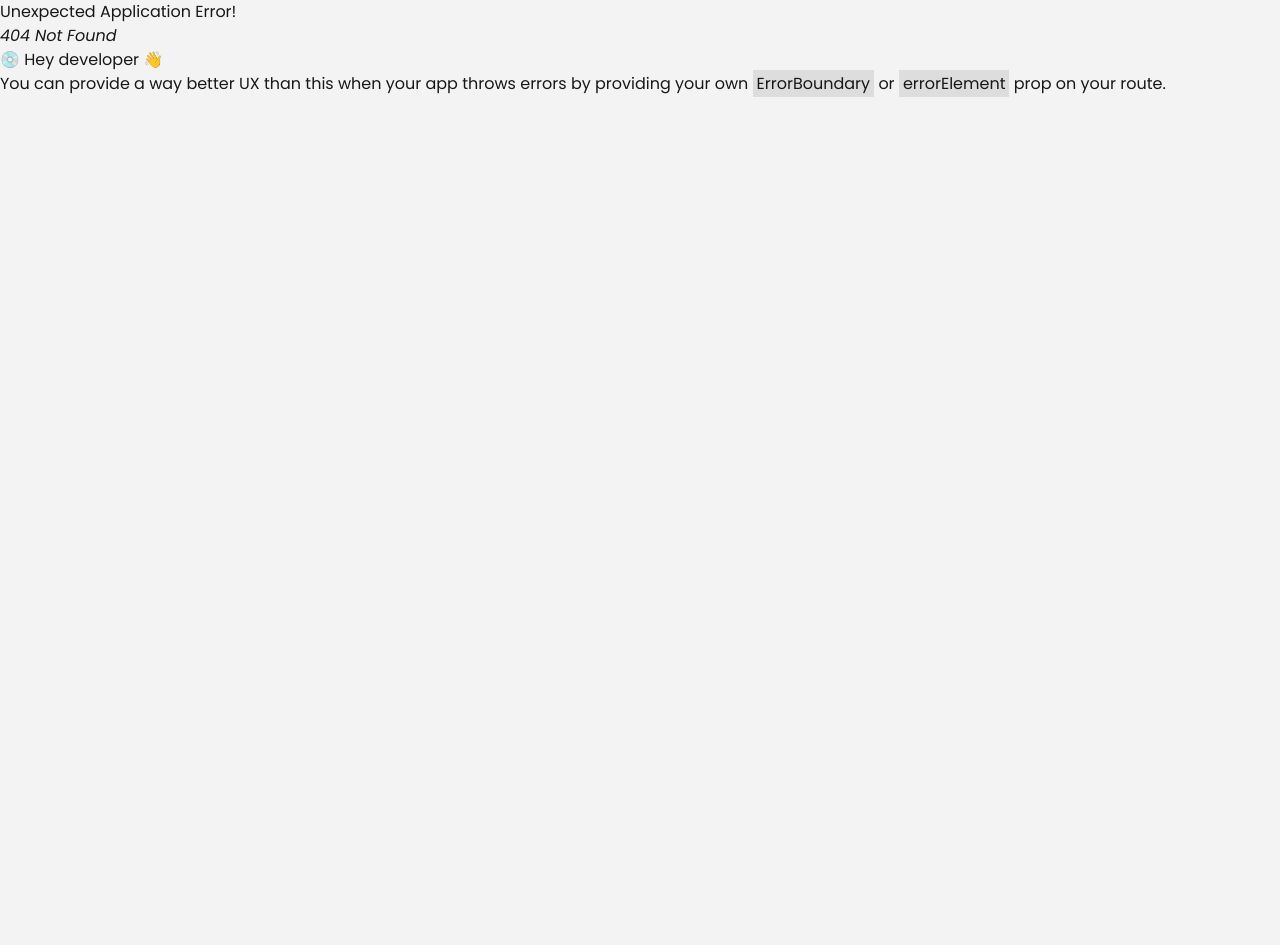
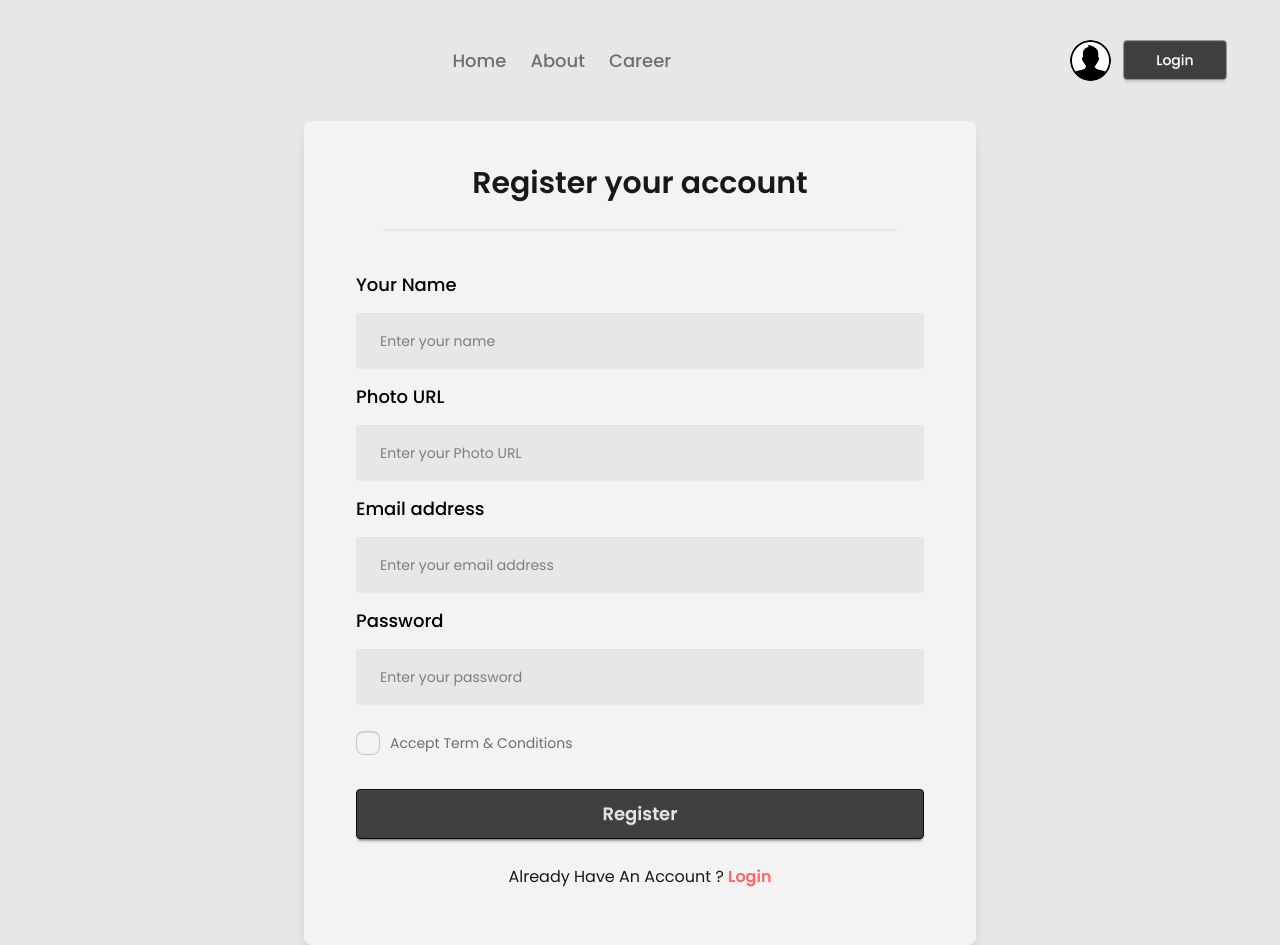
Before and after one commit to sahkil12/Dragon-news-with-firebase, a React (Vite) app: page /auth/register in a window 1280 px wide. Before the commit this address had no page. Before the commit the page ends 800 px from the top, so only its background shows below. Built offline with nearby package versions, Linux system fonts and the light colour scheme.

Commit message:
LogOut and Register page design complete

```diff
--- a/src/Components/Navbar.jsx
+++ b/src/Components/Navbar.jsx
@@ -1,22 +1,42 @@
-import { NavLink } from "react-router-dom";
-import user from '../assets/user.png'
+import { Link, NavLink } from "react-router-dom";
+import user from "../assets/user.png";
 
 const Navbar = () => {
   return (
-        <div className="flex gap-4 my-14 flex-col md:gap-1 items-center md:flex-row justify-between">
+    <div className="flex gap-4  flex-col md:gap-1 items-center md:flex-row justify-between">
       <div></div>
       {/* nav section */}
       <div className="nav flex gap-6 text-lg text-accent">
-                    <NavLink className={({isActive})=> isActive ? 'border-b pb-1 font-medium' : 'font-medium'} to={'/'}>Home</NavLink>
-                    <NavLink className={({isActive})=> isActive ? 'border-b pb-1 font-medium' : 'font-medium'} to={'/about'}>About</NavLink>
-                    <NavLink className={({isActive})=> isActive ? 'border-b pb-1 font-medium' : 'font-medium'} to={'/career'}>Career</NavLink>
+        <NavLink
+          className={({ isActive }) =>
+            isActive ? "border-b pb-1 font-medium" : "font-medium"
+          }
+          to={"/"}
+        >
+          Home
+        </NavLink>
+        <NavLink
+          className={({ isActive }) =>
+            isActive ? "border-b pb-1 font-medium" : "font-medium"
+          }
+          to={"/about"}
+        >
+          About
+        </NavLink>
+        <NavLink
+          className={({ isActive }) =>
+            isActive ? "border-b pb-1 font-medium" : "font-medium"
+          }
+          to={"/career"}
+        >
+          Career
+        </NavLink>
       </div>
       <div className="flex gap-3">
         {/* login button */}
-                <img src={user} alt="" />
-                <button className=" py-2 font-medium px-8  text-white bg-primary">Login</button>
+        <img src={user} className="rounded-full" alt="" />
+        <Link to={"/auth/login"}  className=" btn py-2 font-medium px-8 text-white bg-primary"> Login </Link>
       </div>
-
     </div>
   );
 };
--- /dev/null
+++ b/src/Layouts/AuthLayout.jsx
@@ -0,0 +1,17 @@
+import { Outlet } from "react-router-dom";
+import Navbar from "../Components/Navbar";
+
+const AuthLayout = () => {
+  return (
+    <div className="bg-base-300 min-h-screen">
+      <header className="w-11/12 mx-auto py-10">
+        <Navbar></Navbar>
+      </header>
+      <main className="w-11/12 mx-auto">
+            <Outlet></Outlet>
+      </main>
+    </div>
+  );
+};
+
+export default AuthLayout;
--- a/src/Layouts/HomeLayouts.jsx
+++ b/src/Layouts/HomeLayouts.jsx
@@ -13,7 +13,7 @@ const HomeLayouts = () => {
             <section className="w-11/12 mx-auto my-14 lg:my-20">
                 <LatestNews></LatestNews>
             </section>
-            <nav className="w-11/12 mx-auto my-10">
+            <nav className="w-11/12 mx-auto my-16">
                 <Navbar></Navbar>
             </nav>
             </header>
--- /dev/null
+++ b/src/Pages/Login.jsx
@@ -0,0 +1,25 @@
+import { Link } from "react-router-dom";
+
+const Login = () => {
+  return (
+    <div className="flex justify-center min-h-screen items-center">
+  <div className="card bg-base-100 w-full max-w-2xl  p-10 shrink-0 shadow-lg">
+    <h2 className="text-center text-3xl font-semibold py-6">Login Your Account</h2>
+    <div className="border my-5 border-gray-200 mx-auto w-10/12 "></div>
+      <div className="card-body">
+        <form className="fieldset space-y-2">
+          <label className="label text-black text-lg font-medium">Email address</label>
+          <input type="email" className="input border-none px-6 w-full py-7 bg-base-300" placeholder="Enter your email address" />
+          <label className="label text-black text-lg font-medium">Password</label>
+          <input type="password" className="input border-none px-6 w-full py-7 bg-base-300" placeholder="Enter your password" />
+          <div><a className="link link-hover">Forgot password?</a></div>
+          <button className="btn btn-neutral mt-4 py-6 bg-primary text-lg">Login</button>
+          <p className="text-center mt-3 text-base">Don’t Have An Account ? <Link to={'/auth/register'} className="scroll-smooth font-semibold text-red-400">Register</Link></p>
+        </form>
+      </div>
+    </div>
+    </div>
+  );
+};
+
+export default Login;
--- /dev/null
+++ b/src/Pages/Register.jsx
@@ -0,0 +1,74 @@
+import { Link } from "react-router-dom";
+
+const Register = () => {
+  return (
+    <div className="flex justify-center min-h-screen items-center">
+      <div className="card bg-base-100 w-full max-w-2xl p-7 shrink-0 shadow-lg">
+        <h2 className="text-center text-3xl font-semibold py-4">
+          Register your account
+        </h2>
+        <div className="border my-3 border-gray-200 mx-auto w-10/12 "></div>
+        <div className="card-body">
+          <form className="fieldset space-y-2">
+            <label className="label text-black text-lg font-medium">
+              Your Name
+            </label>
+            {/* name */}
+            <input
+              type="text"
+              className="input border-none px-6 w-full py-7 bg-base-300"
+              placeholder="Enter your name"
+            />
+            <label className="label text-black text-lg font-medium">
+              Photo URL
+            </label>
+            {/* Photo URL */}
+            <input
+              type="text"
+              className="input border-none px-6 w-full py-7 bg-base-300"
+              placeholder="Enter your Photo URL"
+            />
+            <label className="label text-black text-lg font-medium">
+              Email address
+            </label>
+            {/* email */}
+            <input
+              type="email"
+              className="input border-none px-6 w-full py-7 bg-base-300"
+              placeholder="Enter your email address"
+            />
+            <label className="label text-black text-lg font-medium">
+              Password
+            </label>
+            {/* password */}
+            <input
+              type="password"
+              className="input border-none px-6 w-full py-7 bg-base-300"
+              placeholder="Enter your password"
+            />
+            {/* term and condition */}
+            <label className="label my-3">
+              <input type="checkbox"  className="checkbox " />
+             <span className="text-sm mx-1">Accept Term & Conditions</span>
+            </label>
+            {/* register button */}
+            <button className="btn btn-neutral mt-4 py-6 bg-primary text-lg">
+              Register
+            </button>
+            <p className="text-center mt-3 text-base">
+             Already Have An Account ?{" "}
+              <Link
+                to={"/auth/login"}
+                className="scroll-smooth font-semibold text-red-400"
+              >
+                Login
+              </Link>
+            </p>
+          </form>
+        </div>
+      </div>
+    </div>
+  );
+};
+
+export default Register;
--- a/src/Routes/MainRoots.jsx
+++ b/src/Routes/MainRoots.jsx
@@ -1,33 +1,51 @@
 import { createBrowserRouter } from "react-router-dom";
 import HomeLayouts from "../Layouts/HomeLayouts";
-import Home from "../Pages/Home";
-import About from "../Pages/About";
-import Career from "../Pages/Career";
-import CategoryNews from "../Pages/CategoryNews";
+import Home from './../Pages/Home';
+import CategoryNews from './../Pages/CategoryNews';
+import About from './../Pages/About';
+import Career from './../Pages/Career';
+import AuthLayout from "../Layouts/AuthLayout";
+import Login from "../Pages/Login";
+import Register from "../Pages/Register";
+
 
 export const router = createBrowserRouter([
   {
     path: "/",
-    Component:HomeLayouts,
+   element:<HomeLayouts></HomeLayouts>,
     children:[
       {
         index: true,
-        Component:Home,
+        element:<Home></Home>
       },
       {
         path:'category/:id',
-        Component:CategoryNews,
+        element:<CategoryNews></CategoryNews> ,
         loader:()=>fetch('/news.json')
       },
       {
         path:'about',
-        Component:About,
+        element:<About></About>
       },
       {
         path:'career',
-        Component:Career,
+        element:<Career></Career>
       }
     ]
   },
+  {
+    path:'/auth',
+    element:<AuthLayout></AuthLayout>,
+    children:[
+      {
+        path:'/auth/login',
+        element:<Login></Login>
+      },
+      {
+        path:'/auth/register',
+        element:<Register></Register>
+      }
+    ]
+  }
 
 ]);
```
Lines whose indentation alone changed are shown as unchanged.
